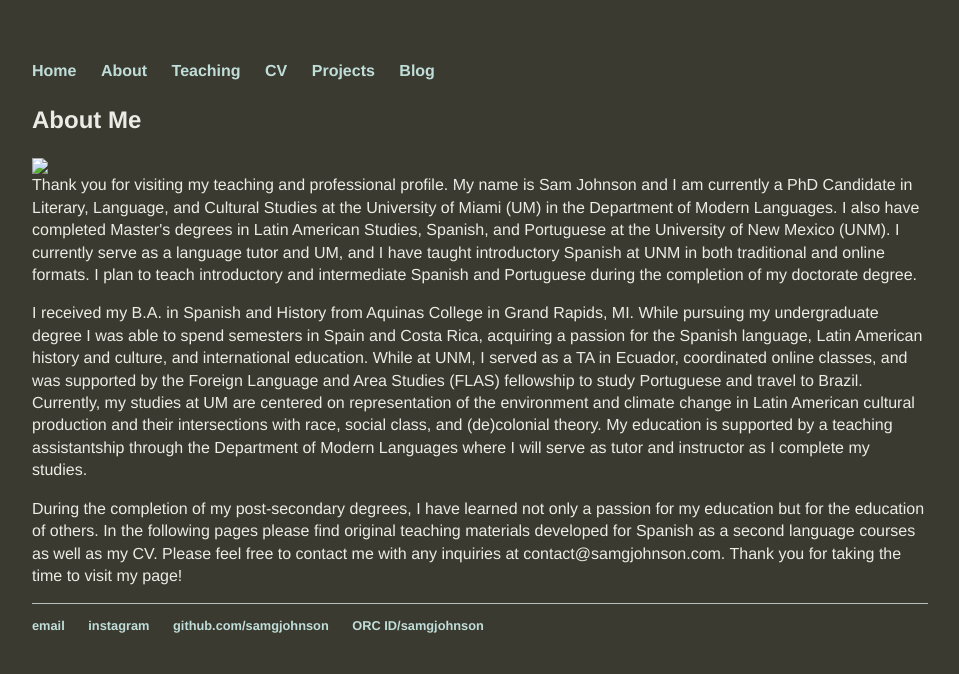
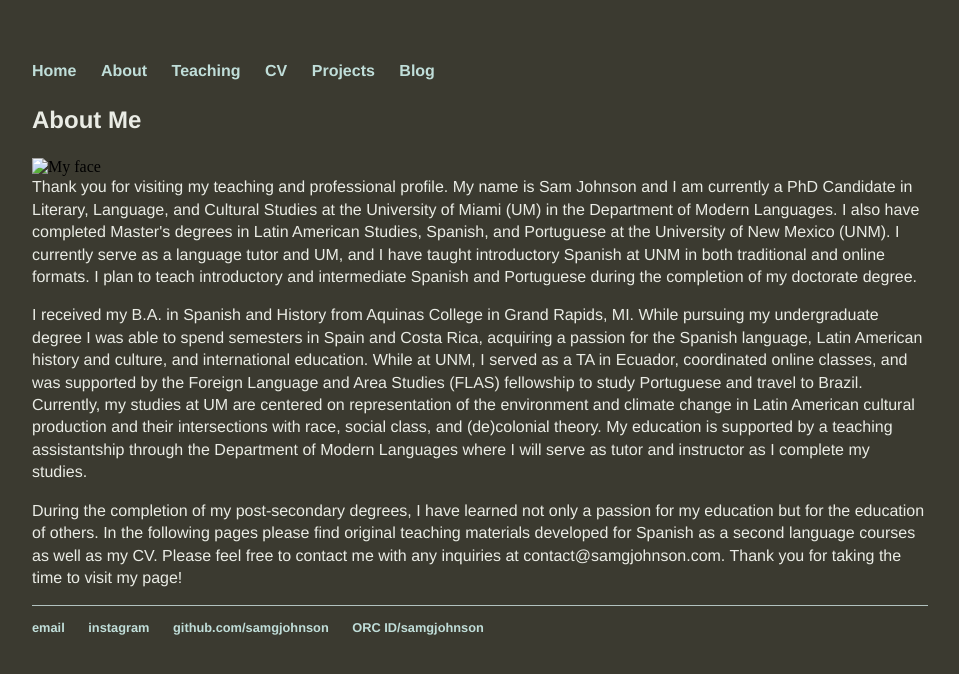
Before and after one commit to samgjohnson/samgjohnson.github.io, a Jekyll site: the page built from about/index.html, in a window 1280 px wide. Shown: the top 674 px of the page, without its empty margins (160-1119 px from the left). Built offline with Jekyll 4.4.1, drawn with Linux system fonts in a browser that asks for light colours.

Commit message:
Update index.html

```diff
--- a/about/index.html
+++ b/about/index.html
@@ -3,7 +3,7 @@
 title: About Me
 ---
 <h3>About Me </h3>
-<img src="_site/assets/headshot.JPG" style="float:left"> <p>Thank you for visiting my teaching and professional profile. My name is Sam Johnson and I am currently a PhD Candidate in Literary, Language, and Cultural Studies at the University of Miami (UM) in the Department of Modern Languages. I also have completed Master's degrees in Latin American Studies, Spanish, and Portuguese at the University of New Mexico (UNM). I currently serve as a language tutor and UM, and I have taught introductory Spanish at UNM in both traditional and online formats. I plan to teach introductory and intermediate Spanish and Portuguese during the completion of my doctorate degree.</p>
+<img src="_site/assets/headshot.JPG" alt="My face" style="float:left"> <p>Thank you for visiting my teaching and professional profile. My name is Sam Johnson and I am currently a PhD Candidate in Literary, Language, and Cultural Studies at the University of Miami (UM) in the Department of Modern Languages. I also have completed Master's degrees in Latin American Studies, Spanish, and Portuguese at the University of New Mexico (UNM). I currently serve as a language tutor and UM, and I have taught introductory Spanish at UNM in both traditional and online formats. I plan to teach introductory and intermediate Spanish and Portuguese during the completion of my doctorate degree.</p>
 <p>I received my B.A. in Spanish and History from Aquinas College in Grand Rapids, MI. While pursuing my undergraduate degree I was able to spend semesters in Spain and Costa Rica, acquiring a passion for the Spanish language, Latin American history and culture, and international education. While at UNM, I served as a TA in Ecuador, coordinated online classes, and was supported by the Foreign Language and Area Studies (FLAS) fellowship to study Portuguese and travel to Brazil. Currently, my studies at UM are centered on representation of the environment and climate change in Latin American cultural production and their intersections with race, social class, and (de)colonial theory. My education is supported by a teaching assistantship through the Department of Modern Languages where I will serve as tutor and instructor as I complete my studies.</p>
 <p> During the completion of my post-secondary degrees, I have learned not only a passion for my education but for the education of others. In the following pages please find original teaching materials developed for Spanish as a second language courses as well as my CV.
 Please feel free to contact me with any inquiries at contact@samgjohnson.com. Thank you for taking the time to visit my page!</p>
```
